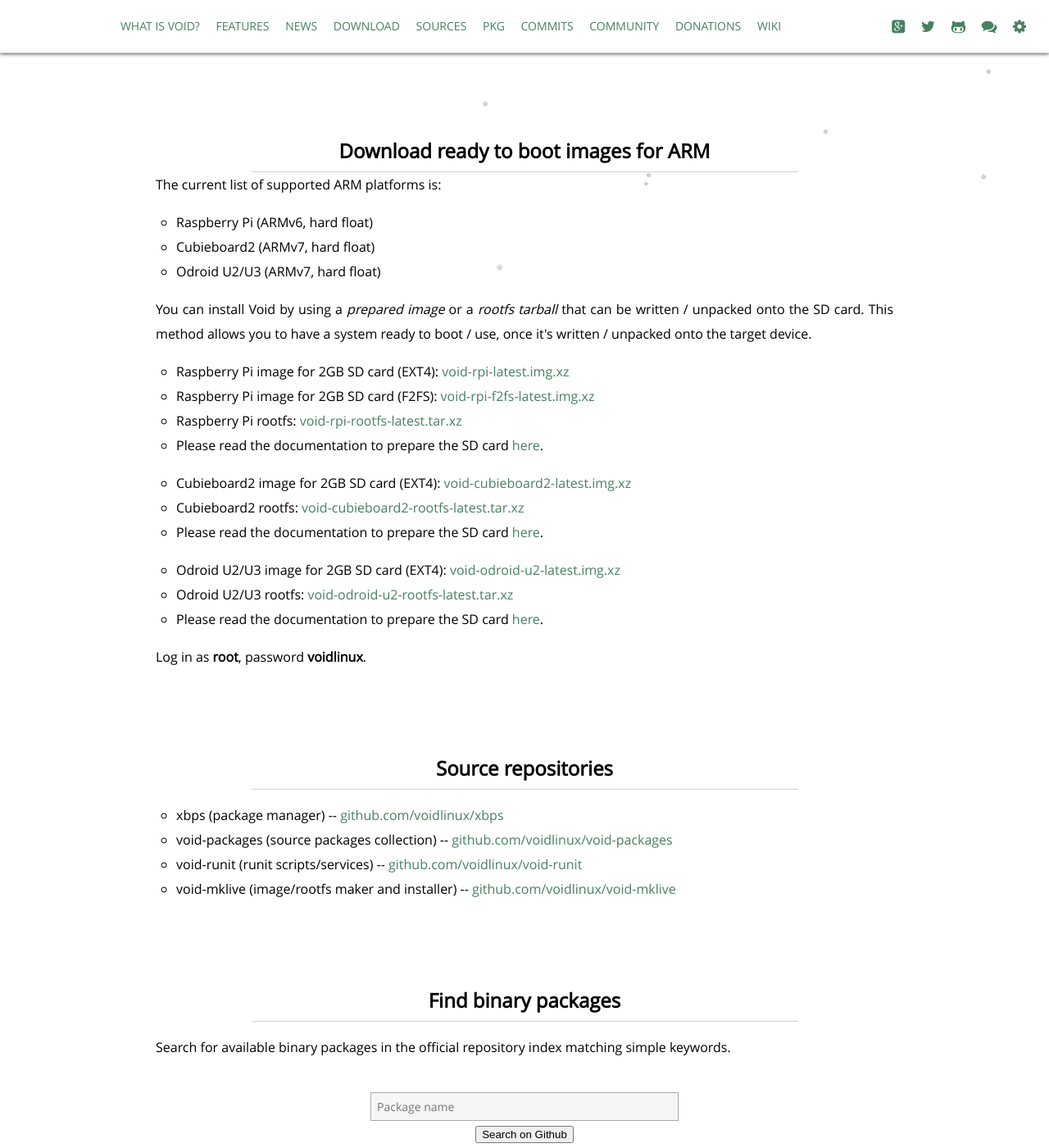
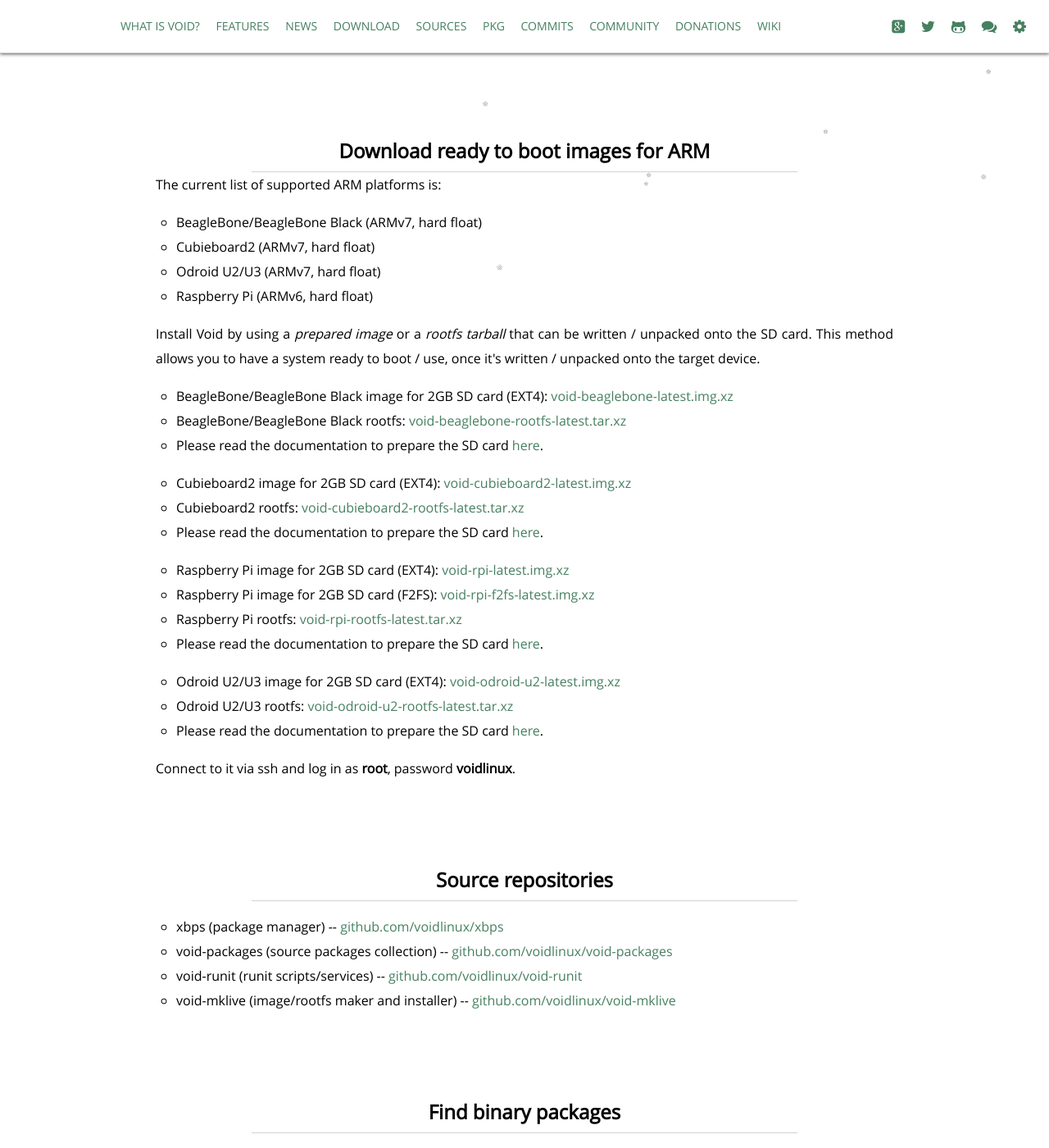
Before and after one commit to void-linux/void-linux.github.io, a Jekyll site: the page built from index.html, in a window 1280 px wide and 1400 px high, scrolled down 6462 px. Shown: the whole window at 82% size. Built offline with Jekyll 4.4.1, drawn with Linux system fonts in a browser that asks for light colours; Markdown is read by kramdown in place of the engine named in the settings.

Commit message:
index: mention BeagleBone/BeagleBone Black image/rootfs.

```diff
--- a/index.html
+++ b/index.html
@@ -93,12 +93,23 @@
 			<h2 class="cattitle">Download ready to boot images for ARM</h2>
 			The current list of supported ARM platforms is:
 			<ul>
-				<li>Raspberry Pi (ARMv6, hard float)</li>
+				<li>BeagleBone/BeagleBone Black (ARMv7, hard float)</li>
 				<li>Cubieboard2 (ARMv7, hard float)</li>
 				<li>Odroid U2/U3 (ARMv7, hard float)</li>
+				<li>Raspberry Pi (ARMv6, hard float)</li>
 			</ul>
-			<p>You can install Void by using a <em>prepared image</em> or a <em>rootfs tarball</em> that can be written / unpacked onto the SD card. This method allows you to have
+			<p>Install Void by using a <em>prepared image</em> or a <em>rootfs tarball</em> that can be written / unpacked onto the SD card. This method allows you to have
 			a system ready to boot / use, once it's written / unpacked onto the target device.</p>
+			<ul>
+				<li>BeagleBone/BeagleBone Black image for 2GB SD card (EXT4): <a href="http://repo.voidlinux.eu/live/void-beaglebone-latest.img.xz">void-beaglebone-latest.img.xz</a></li>
+				<li>BeagleBone/BeagleBone Black rootfs: <a href="http://repo.voidlinux.eu/live/void-beaglebone-rootfs-latest.tar.xz">void-beaglebone-rootfs-latest.tar.xz</a></li>
+				<li>Please read the documentation to prepare the SD card <a href="https://github.com/voidlinux/documentation/wiki/beaglebone#rootfs-install">here</a>.</li>
+			</ul>
+			<ul>
+				<li>Cubieboard2 image for 2GB SD card (EXT4): <a href="http://repo.voidlinux.eu/live/void-cubieboard2-latest.img.xz">void-cubieboard2-latest.img.xz</a></li>
+				<li>Cubieboard2 rootfs: <a href="http://repo.voidlinux.eu/live/void-cubieboard2-rootfs-latest.tar.xz">void-cubieboard2-rootfs-latest.tar.xz</a></li>
+				<li>Please read the documentation to prepare the SD card <a href="https://github.com/voidlinux/documentation/wiki/cubieboard2#rootfs-install">here</a>.</li>
+			</ul>
 			<ul>
 				<li>Raspberry Pi image for 2GB SD card (EXT4): <a href="http://repo.voidlinux.eu/live/void-rpi-latest.img.xz">void-rpi-latest.img.xz</a></li>
 				<li>Raspberry Pi image for 2GB SD card (F2FS): <a href="http://repo.voidlinux.eu/live/void-rpi-f2fs-latest.img.xz">void-rpi-f2fs-latest.img.xz</a></li>
@@ -106,16 +117,11 @@
 				<li>Please read the documentation to prepare the SD card <a href="https://github.com/voidlinux/documentation/wiki/raspberrypi#rootfs-install">here</a>.</li>
 			</ul>
 			<ul>
-				<li>Cubieboard2 image for 2GB SD card (EXT4): <a href="http://repo.voidlinux.eu/live/void-cubieboard2-latest.img.xz">void-cubieboard2-latest.img.xz</a></li>
-				<li>Cubieboard2 rootfs: <a href="http://repo.voidlinux.eu/live/void-cubieboard2-rootfs-latest.tar.xz">void-cubieboard2-rootfs-latest.tar.xz</a></li>
-				<li>Please read the documentation to prepare the SD card <a href="https://github.com/voidlinux/documentation/wiki/cubieboard2#rootfs-install">here</a>.</li>
-			</ul>
-			<ul>
 				<li>Odroid U2/U3 image for 2GB SD card (EXT4): <a href="http://repo.voidlinux.eu/live/void-odroid-u2-latest.img.xz">void-odroid-u2-latest.img.xz</a></li>
 				<li>Odroid U2/U3 rootfs: <a href="http://repo.voidlinux.eu/live/void-odroid-u2-rootfs-latest.tar.xz">void-odroid-u2-rootfs-latest.tar.xz</a></li>
 				<li>Please read the documentation to prepare the SD card <a href="https://github.com/voidlinux/documentation/wiki/raspberrypi#rootfs-install">here</a>.</li>
 			</ul>
-			<p>Log in as <strong>root</strong>, password <strong>voidlinux</strong>.</p>
+			<p>Connect to it via ssh and log in as <strong>root</strong>, password <strong>voidlinux</strong>.</p>
 		</div>
 
 		<div id="src">
```
